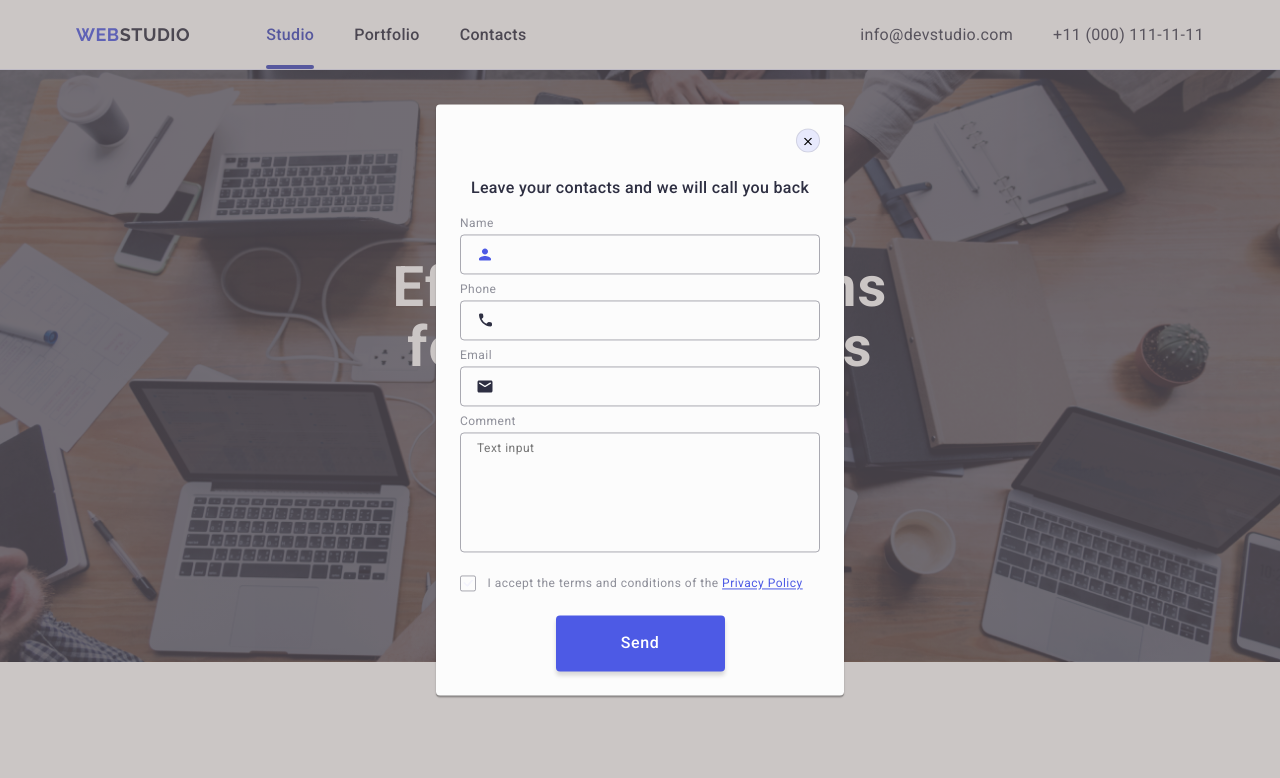
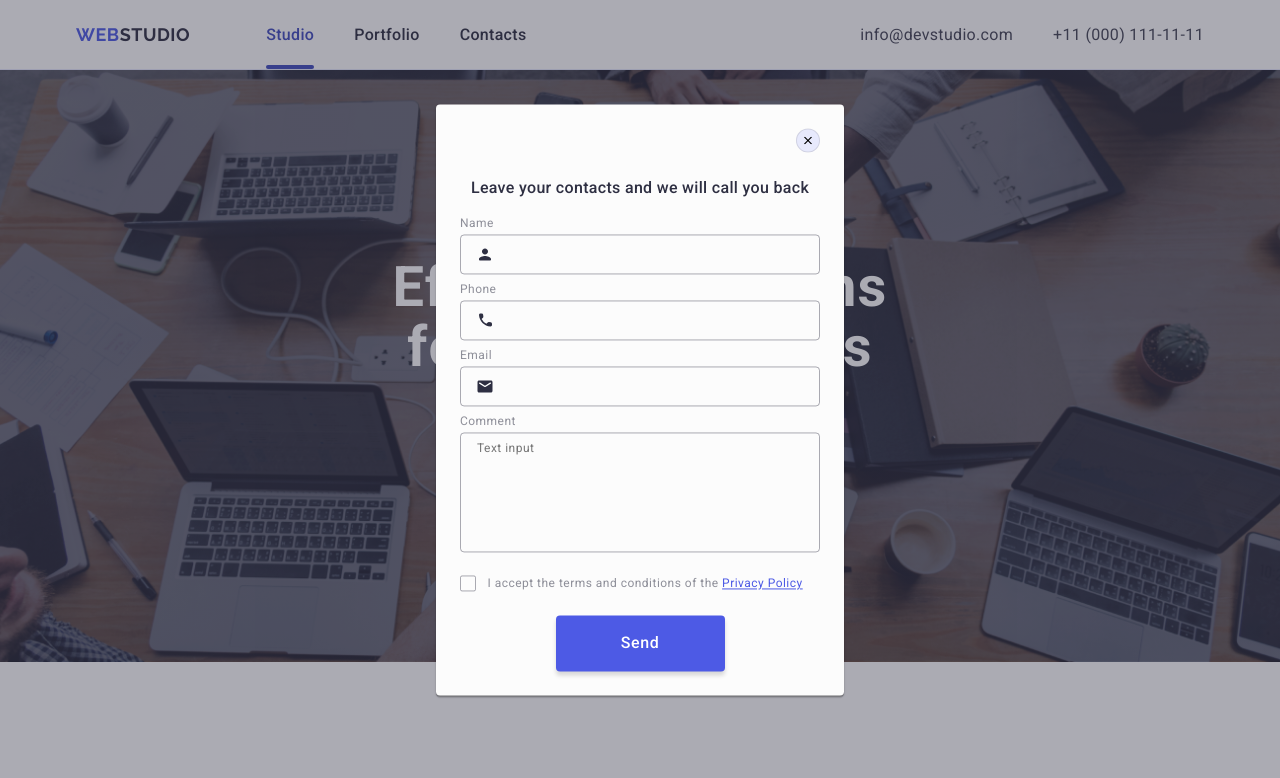
Before and after one commit to AlexandraRyzhkina/goit-markup-hw-05, a plain HTML site: page index.html in a window 1280 px wide. Shown: the top 778 px of the page. Drawn offline with nearby package versions, Linux system fonts and the light colour scheme.

Commit message:
modal edit

```diff
--- a/css/styles.css
+++ b/css/styles.css
@@ -614,7 +614,7 @@ gap: 24px;
 /* modal */
 
 .modal-overlay {
-  background-color: rgba(124, 110, 108, 0.391);
+  background-color: rgba(46, 47, 66, 0.4);
   position: fixed;
   top: 0;
   left: 0;
@@ -627,7 +627,7 @@ gap: 24px;
 
   opacity: 0;
   pointer-events: none;
-  transition: opacity 250ms ease-in-out;
+  transition: opacity 250ms cubic-bezier(0.4, 0, 0.2, 1), visibility 250ms cubic-bezier(0.4, 0, 0.2, 1);
 }
 
 .modal-overlay.is-open {
@@ -657,7 +657,7 @@ gap: 24px;
 }
 
 .button-close {
-
+  display: flex;
   position: absolute;
   top: 24px;
   right: 24px;
@@ -679,7 +679,7 @@ gap: 24px;
 .button-close:focus {
   background-color: #404bbf;
   border: none;
-  fill: #fff;
+  fill: #ffffff;
 }
 
 .button-close-icon {
```
Also changed, not shown: index.html (+1 -1 lines).
